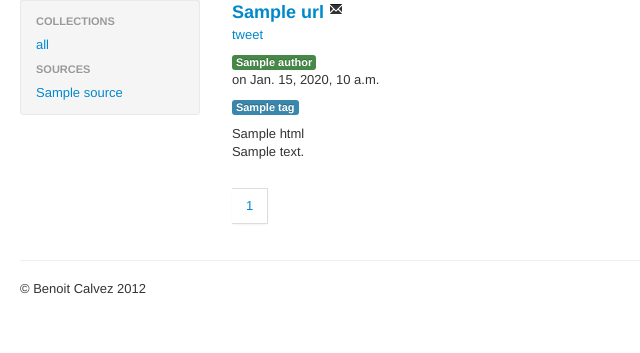
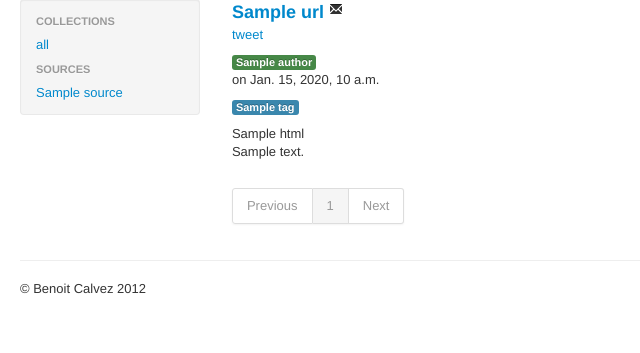
Before and after one commit to Linkuist/linkuist, a Django app: template collectr/templates/webfront/collection.html in a window 1280 px wide. Shown: the part 61-414 px from the top of the page, without its empty margins (0-640 px from the left). Run offline with Django 3.2, Linux system fonts and the light colour scheme; data comes from the database, SQL or seed files in the repository; tables that the repository leaves empty hold one stand-in row (Sample ...); the template is opened without the code that fills it: values named after a table or form of the project are taken from there, most other values are stand-ins (such as "Sample title", 1, 10 or a date in 2020); some libraries are stand-ins or nearby versions.

Commit message:
Minor fixes to pagination template
        * Re-add text when there is no previous and next, rendering
          looks better this way until we eventually have our own theme
        * Use proper style for current page
        * Do not print useless list item for [...]

```diff
--- a/collectr/templates/webfront/pagination.html
+++ b/collectr/templates/webfront/pagination.html
@@ -5,12 +5,14 @@
     {% if paginator.has_previous %}
     <li class="previous"><a href="?page={{ paginator.previous_page_number }}">{% trans "Previous" %}</a></li>
     {% else %}
-    <li class="previous disabled"></li>
+    <li class="previous disabled"><a href="#">{% trans "Previous" %}</a></li>
     {% endif %}
 
     {% for page_num in page_range %}
     {% if page_num == "..." %}
-    <li class="disabled"></li>
+    <!-- <li class="disabled"></li> -->
+    {% elif page_num == paginator.number %}
+    <li class="active"><a href="#">{{ page_num }}</a></li>
     {% else %}
     <li><a href="?page={{ page_num}}">{{ page_num }}</a></li>
     {% endif %}
@@ -19,7 +21,7 @@
     {% if paginator.has_next %}
     <li class="next"><a href="?page={{ paginator.next_page_number }}">{% trans "Next" %}</a></li>
     {% else %}
-    <li class="next disabled">
+    <li class="next disabled"><a href="#">{% trans "Next" %}</a></li>
     {% endif %}
   </ul>
 </div>
```
